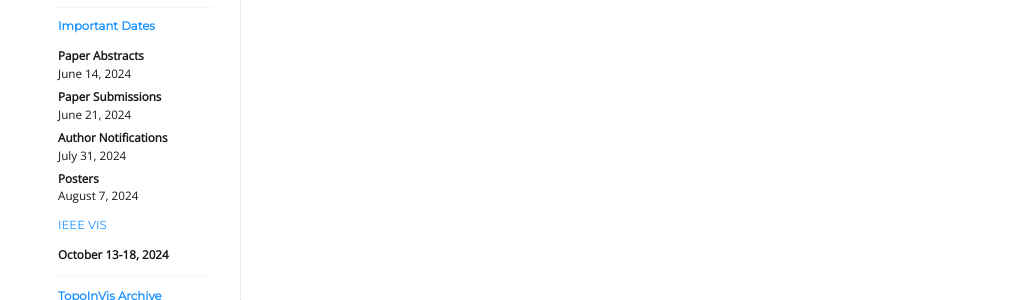
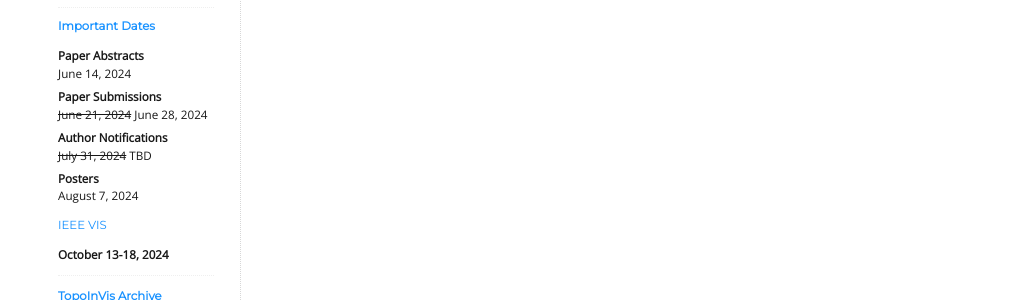
Before and after one commit to TopoInVis-Workshop/2024, a Jekyll site: the page built from _pages/program.md, in a window 1280 px wide. Shown: the part 379-679 px from the top of the page, without its empty margins (128-1151 px from the left). Built offline with Jekyll 4.4.1, drawn with Linux system fonts in a browser that asks for light colours.

Commit message:
Update dates.md

```diff
--- a/_includes/dates.md
+++ b/_includes/dates.md
@@ -4,10 +4,10 @@ Paper Abstracts
 : June 14, 2024
 
 Paper Submissions
-: June 21, 2024
+: <del>June 21, 2024</del> June 28, 2024
 
 Author Notifications
-: July 31, 2024
+: <del>July 31, 2024</del> TBD
 
 Posters
 : August 7, 2024
```
